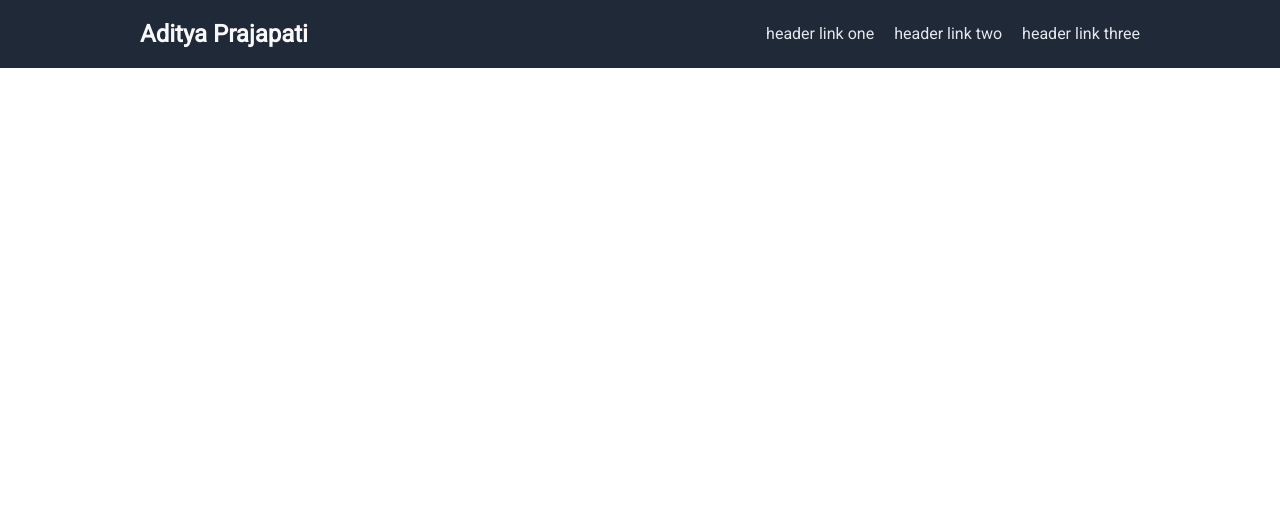
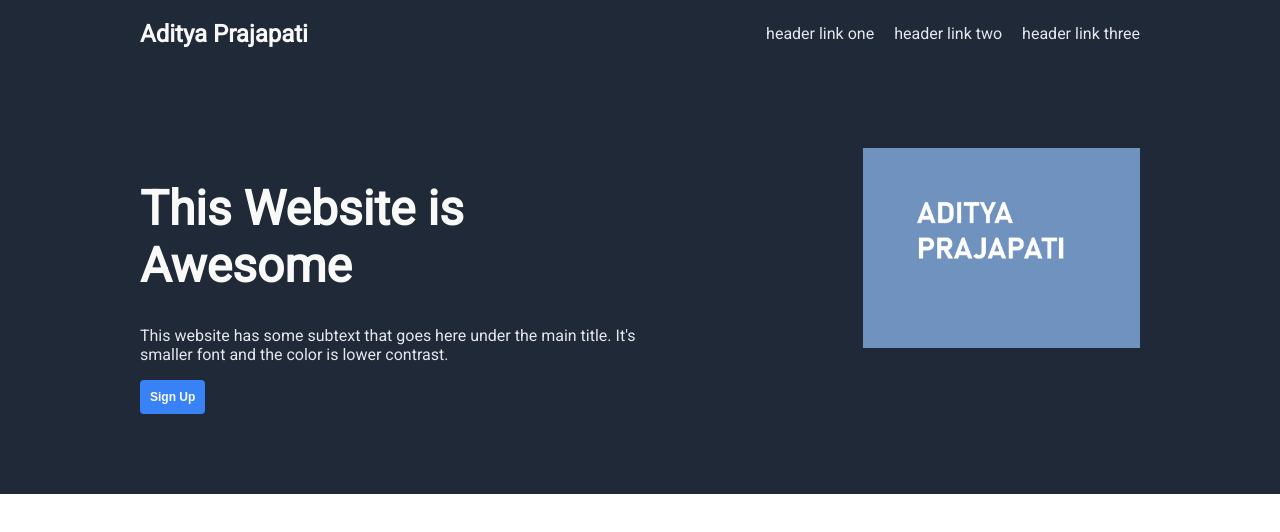
Before and after one commit to adityapraja/landing-page, a plain HTML site: page index.html in a window 1280 px wide. Drawn offline with Linux system fonts and the light colour scheme.

Commit message:
Added the content in Header Section.

```diff
--- a/index.html
+++ b/index.html
@@ -9,6 +9,7 @@
 </head>
 <body>
     <div class="top">
+        <div class="header-content">
         <div class="header">
             <h2 class="header-logo">Aditya Prajapati</h2>
             <ul>
@@ -17,6 +18,15 @@
                 <li>header link three</li>
             </ul>
         </div>
+        <div class="top-content">
+            <div class="top-left">
+                <h1 id="content-header">This Website is Awesome</h1>
+                <p id="content">This website has some subtext that goes here under the main title. It's smaller font and the color is lower contrast.</p>
+                <button class="top-button">Sign Up</button>
+            </div>
+            <img src="./images/content-image.png" alt="" class="image">
+        </div>
+        </div>
     </div>
 
 </body>
--- a/styles.css
+++ b/styles.css
@@ -29,3 +29,43 @@ ul{
     list-style-type: none;
     gap: 20px;
 }
+
+.header-content{
+    display: flex;
+    flex-direction: column;
+    width: 1000px;
+}
+.top-content{
+    display:flex;
+    justify-content: space-between;
+    margin-top: 80px;
+    margin-bottom: 80px;
+}
+
+.image{
+    height: 200px;
+}
+
+#content-header{
+    font-size: 48px;
+    color: #f9faf8;
+}
+
+#content{
+    color: #e5e7eb;
+}
+
+.top-button{
+    background-color: #3882f6;
+    padding: 10px;
+    border: 0;
+    border-radius: 4px;
+    font-weight: bold;
+    font-size: 12px;
+    color: #f9faf8;
+
+}
+
+.top-left{
+    width: 500px;
+}
```
